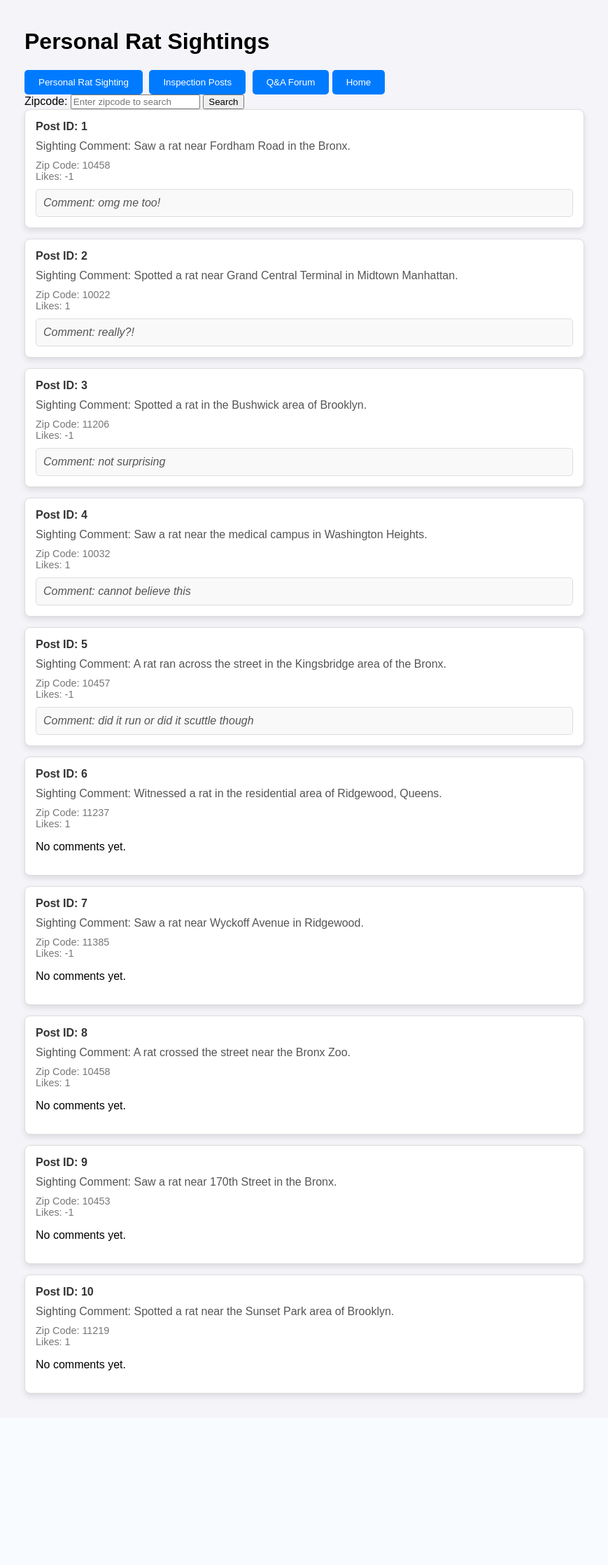
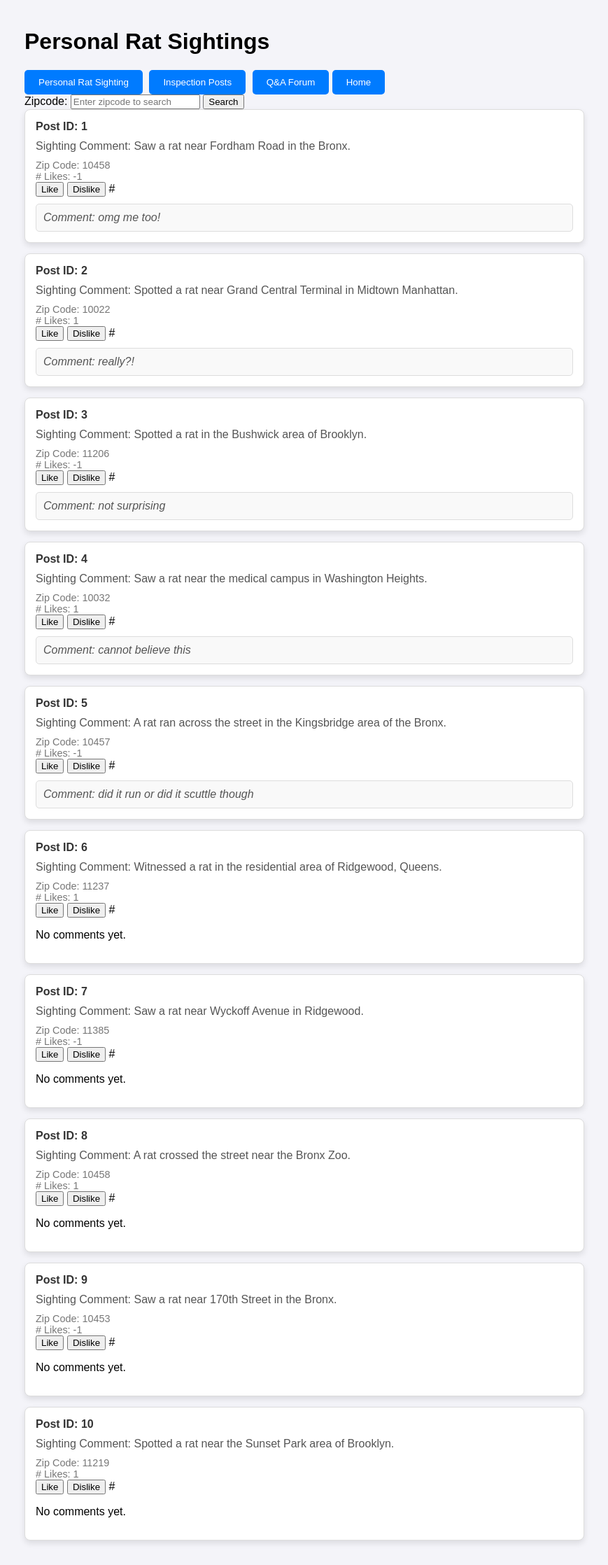
Before and after one commit to hannahyanover/nycrat, a Flask app: page /sighting in a window 1280 px wide. Shown: the whole page at 70% size, without its empty margins (205-1074 px from the left). Before the commit the page ends 1998 px from the top, so only its background shows below. Run offline with Flask 2, Linux system fonts and the light colour scheme; data comes from the database, SQL or seed files in the repository; parts of the project's set-up code (start-up, migrations or seed data) failed here and were passed over.

Commit message:
Update personal_sighting.html

```diff
--- a/templates/personal_sighting.html
+++ b/templates/personal_sighting.html
@@ -94,7 +94,12 @@
                     <div class="post-id">Post ID: {{ post['sighting_id'] }}</div>
                     <div class="post-comment">Sighting Comment: {{ post['sighting_comment'] }}</div>
                     <div class="post-zipcode">Zip Code: {{ post['zip_code'] }}</div>
-                    <div class="post-likes">Likes: {{ post['like_count'] }}</div>
+                    <div class="post-likes"> #
+                        Likes: <span id="like-count-{{ post['sighting_id'] }}">{{ post['like_count'] }}</span>
+                    </div>
+
+                    <button class="like-button" onclick="updateLikeCount({{ post['sighting_id'] }}, 'add')">Like</button>
+                    <button class="like-button" onclick="updateLikeCount({{ post['sighting_id'] }}, 'subtract')">Dislike</button> #
 
                     {% if post['comment_text'] %}
                         <div class="comment-box">
@@ -109,5 +114,28 @@
             <p>No sightings available.</p>
         {% endif %}
     </div>
+<script>
+        // This function sends an AJAX request to update the like count
+        function updateLikeCount(post_id, action) {
+            // Prepare data to send
+            let data = { post_id: post_id, action: action };
+
+            // Send an AJAX POST request to the server
+            fetch('/update_like', {
+                method: 'POST',
+                headers: {
+                    'Content-Type': 'application/json'
+                },
+                body: JSON.stringify(data)
+            })
+            .then(response => response.json())  // Parse the JSON response
+            .then(data => {
+                // Update the like count on the page dynamically
+                let likeCountElement = document.getElementById('like-count-' + post_id);
+                likeCountElement.textContent = data.new_like_count;  // Set the new like count
+            })
+            .catch(error => console.error('Error:', error));  // Handle any errors
+        }
+    </script>
 </body>
 </html>
```
